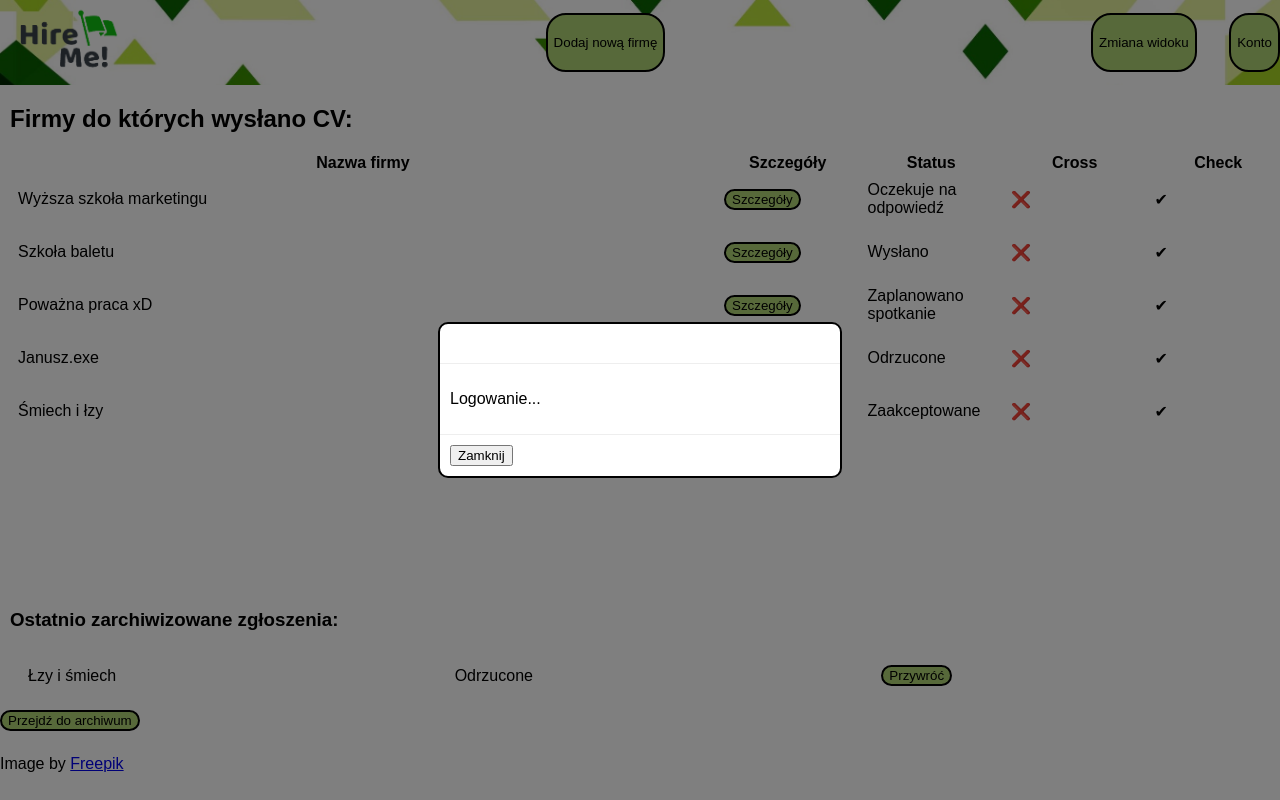
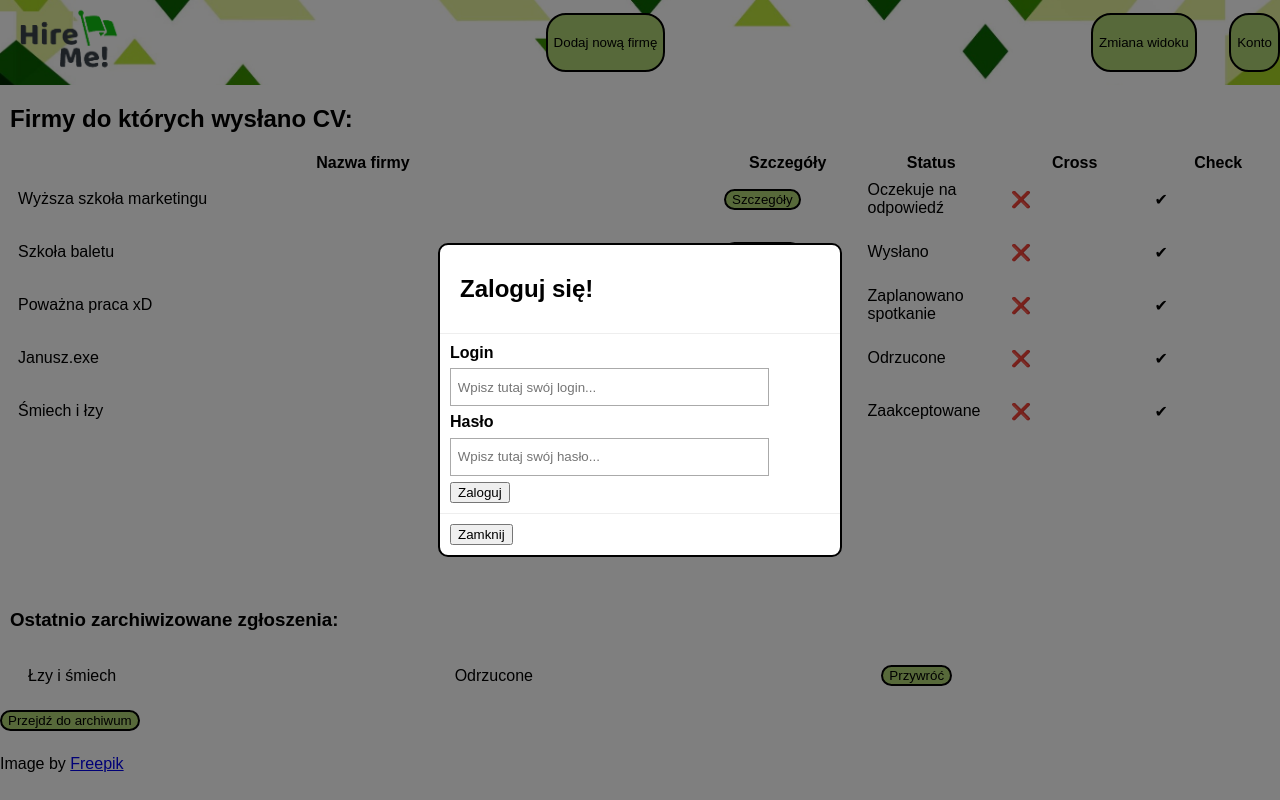
Before and after one commit to Alendart/Hire-me_frontend, a React (Create React App) app: page / in a window 1280 px wide. Both pictures are taken after a click on the button "Konto". Built offline with nearby package versions, Linux system fonts and the light colour scheme.

Commit message:
Implemented Fromik Form for Login

```diff
--- a/src/component/Header/Header.tsx
+++ b/src/component/Header/Header.tsx
@@ -5,6 +5,7 @@ import {BtnTemp} from "../common/Btn/BtnTemp";
 import "./Header.css"
 import {Modal} from "../common/Modal/Modal";
 import {Btn} from "../common/Btn/Btn";
+import {LoginForm} from "../LoginForm/LoginForm";
 
 
 export const Header = () => {
@@ -30,8 +31,8 @@ export const Header = () => {
                     </div>
                 </div>
                 <>
-                    <Modal class="login" show={login} handleClose={loginModalClose}>
-                        <p>Logowanie...</p>
+                    <Modal text="Zaloguj się!" class="login" show={login} handleClose={loginModalClose}>
+                        <LoginForm/>
                     </Modal>
                 </>
             </header>
--- /dev/null
+++ b/src/component/LoginForm/LoginForm.tsx
@@ -0,0 +1,48 @@
+import React from "react";
+import {Form, Formik, FormikHelpers} from "formik";
+import {TextInput} from "../common/FormInputs/TextInput/TextInput";
+
+interface Values {
+    login: string;
+    pwd: string;
+}
+
+export const LoginForm = () => (
+    <>
+        <Formik
+            initialValues={{
+                login: '',
+                pwd: '',
+            }}
+            // validationSchema={{
+            //     login: Yup.string().required("Wymagany"),
+            //     pwd: Yup.string().required("Wymagany")
+            // }}
+            onSubmit={(
+                values: Values,
+                {setSubmitting}: FormikHelpers<Values>
+            ) => {
+                setTimeout(() => {
+                    alert(JSON.stringify(values, null, 2))
+                    setSubmitting(false);
+                }, 500)
+            }}
+        >
+            <Form>
+                <TextInput
+                    label="Login"
+                    name="login"
+                    type="text"
+                    placeholder="Wpisz tutaj swój login..."
+                />
+                <TextInput
+                    label="Hasło"
+                    name="pwd"
+                    type="text"
+                    placeholder="Wpisz tutaj swój hasło... "
+                />
+                <button type="submit">Zaloguj</button>
+            </Form>
+        </Formik>
+    </>
+)
--- /dev/null
+++ b/src/component/common/FormInputs/TextInput/TextInput.css
@@ -0,0 +1,11 @@
+.text-input {
+    height: 1.7em;
+    padding: 0.5em;
+    margin: 0.5em 0;
+    width: 80%;
+    border: 1px solid #aaaaaa
+}
+
+label {
+    font-weight: bold;
+}
--- /dev/null
+++ b/src/component/common/FormInputs/TextInput/TextInput.tsx
@@ -0,0 +1,33 @@
+import React from "react";
+import {useField} from "formik";
+
+import "./TextInput.css"
+
+interface Props {
+    label: string
+    name: string;
+    type: string;
+    placeholder: string;
+}
+
+export const TextInput = (props: Props) => {
+    const [field, meta] = useField({
+        name: props.name,
+        type: props.type,
+    });
+    return (
+        <div>
+            <div>
+                <label htmlFor={props.name}>{props.label}</label>
+            </div>
+            <div>
+                <input className="text-input" id={props.name} {...field} {...props}/>
+                {
+                    meta.touched && meta.error ?
+                        <div className="error">{meta.error}</div>
+                        : null
+                }
+            </div>
+        </div>
+    )
+}
```
